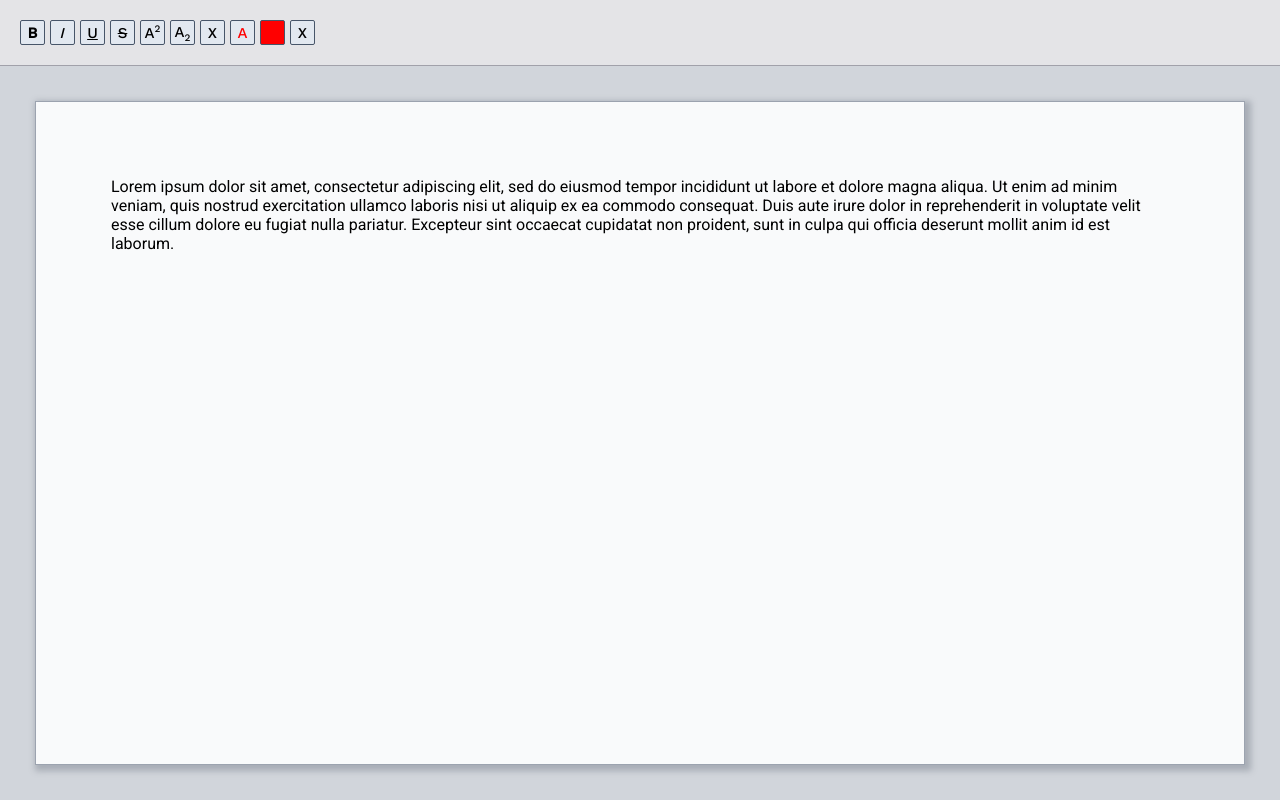
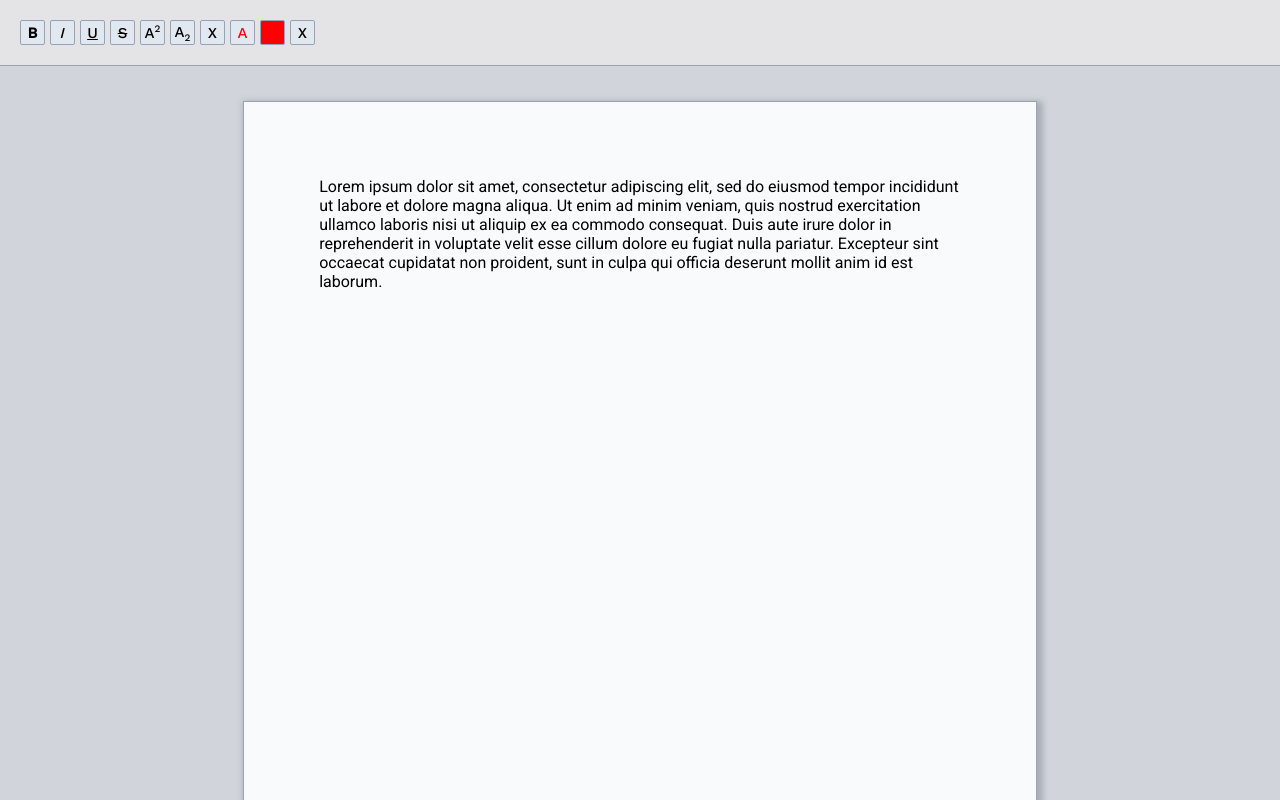
Before and after one commit to 30isnottoolate/wysiwyg-editor, a React app: page / in a window 1280 px wide. Built offline with nearby package versions, Linux system fonts and the light colour scheme.

Commit message:
Make editor-container a grid container

```diff
--- a/src/components/App.css
+++ b/src/components/App.css
@@ -21,7 +21,7 @@ body {
 .color-tool {
     width: 25px;
     height: 25px;
-    border: 1px solid #475569;
+    border: 1px solid #94a3b8;
     border-radius: 2px;
     margin-right: 5px;
     vertical-align: middle;
@@ -35,7 +35,7 @@ body {
 .tool:hover,
 .color-tool:hover {
     background-color: #f1f5f9;
-    border-color: #334155;
+    border-color: #64748b;
 }
 
 .tool:active,
@@ -86,16 +86,21 @@ body {
 }
 
 #editor-container {
+    display: grid;
+    justify-items: center;
     background-color: #d1d5db;
+    width: calc(100vw);
+    height: calc(100vh - 65px);
     padding: 25px;
     border-top: 1px solid #a1a1aa;
+    overflow: scroll;
 }
 
 #editor {
     background-color: #f9fafb;
     font-family: "Roboto", Arial, Helvetica, sans-serif;
-    width: calc(100vw - 70px);
-    height: calc(100vh - 136px);
+    width: 210mm;
+    height: 297mm;
     padding: 75px;
     margin: 10px;
     box-shadow: 3px 3px 6px 3px #6b728066;
```
